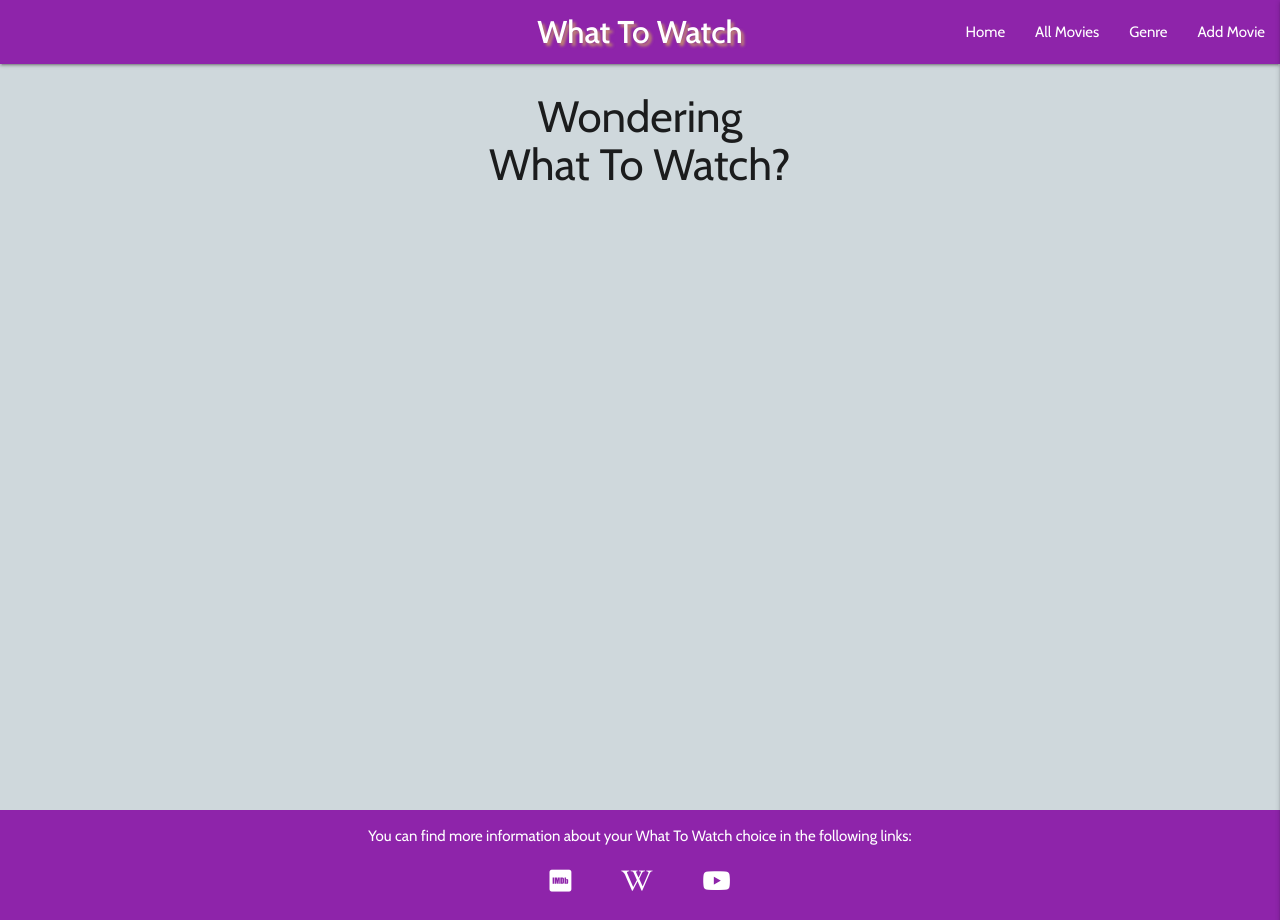
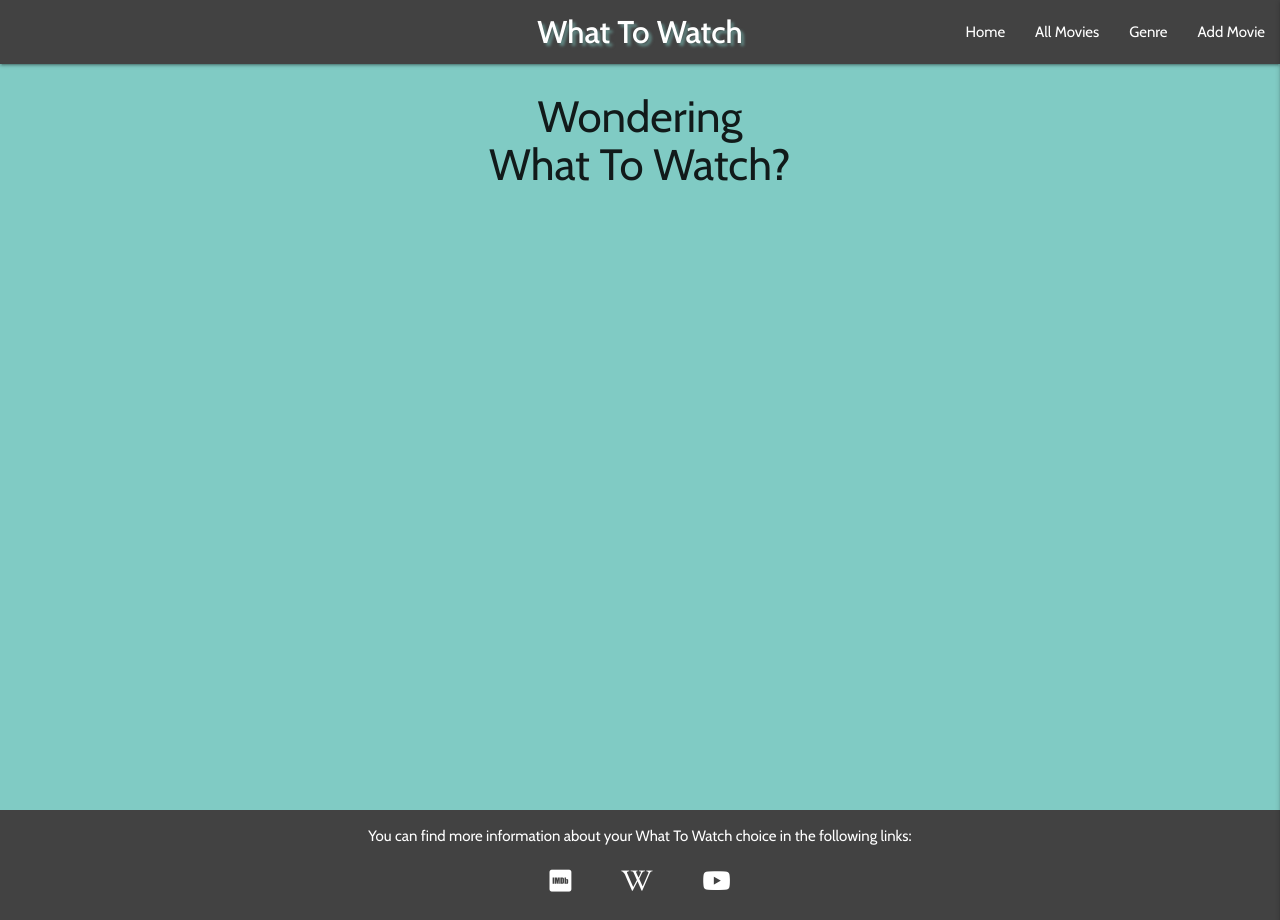
Before and after one commit to Code-Institute-Submissions/ms3-what-to-watch, a Flask app: page / in a window 1280 px wide. Run offline with Flask 2, Linux system fonts and the light colour scheme; some libraries are stand-ins or nearby versions.

Commit message:
Change color scheme

```diff
--- a/static/css/style.css
+++ b/static/css/style.css
@@ -1,7 +1,7 @@
 @import url('https://fonts.googleapis.com/css2?family=Cabin:ital,wght@0,400;0,500;0,600;0,700;1,400;1,500&display=swap');
 
 body {
-    background-color: #cfd8dc;
+    background-color: #80cbc4;
     font-family: 'Cabin', sans-serif;
     display: flex;
     min-height: 100vh;
@@ -10,7 +10,7 @@ body {
 
 /* Navbar and Sidebar */
 .text-shadow {
-    text-shadow: 3px 3px 3px rgba(242, 228, 58, 0.5);
+    text-shadow: 3px 3px 3px rgba(128, 203, 196, 0.5);
 }
 
 nav .brand-logo {
@@ -20,6 +20,10 @@ nav .brand-logo {
 /* Main content */
 main {
     flex: 1 0 auto;
+}
+
+.collapse-style {
+    border: 2px solid #424242;
 }
 
 /* Footer */
@@ -40,5 +44,5 @@ main {
 }
 
 .footer-links a:hover {
-    color: #cfd8dc;
+    color: #80cbc4;
 }
--- a/templates/base.html
+++ b/templates/base.html
@@ -15,7 +15,7 @@
 
     <!-- Navbar and Sidebar -->
     <header>
-        <nav class="nav-extended purple darken-1">
+        <nav class="nav-extended grey darken-3">
             <div class="nav-wrapper">
                 <a href="{{ url_for('get_home') }}" class="brand-logo center text-shadow">What To Watch</a>
                 <a href="#" data-target="mobile-demo" class="sidenav-trigger right"><i class="fas fa-bars"></i></a>
@@ -28,8 +28,8 @@
             </div>
         </nav>
 
-        <ul class="sidenav blue-grey lighten-4" id="mobile-demo">
-            <li><h4 class="center-align purple-text text-darken-1">What To Watch</h4></li>
+        <ul class="sidenav cyan lighten-3" id="mobile-demo">
+            <li><h4 class="center-align grey-text text-darken-3">What To Watch</h4></li>
             <li><a href="{{ url_for('get_home') }}">Home</a></li>
             <li><a href="{{ url_for('get_movies') }}">All Movies</a></li>
             <li><a href="#">Genre</a></li>
@@ -37,13 +37,13 @@
         </ul>
     </header>
 
-    <main>
+    <main class="col s12 m8 offset-m2">
         {% block content %}
         {% endblock %}
     </main>
 
     <!-- Footer -->
-    <footer class="page-footer purple darken-1">
+    <footer class="page-footer grey darken-3">
         <div class="row">
             <div class="col s12 center-align">
                 <p>You can find more information about your What To Watch choice in the following links:</p>
```
